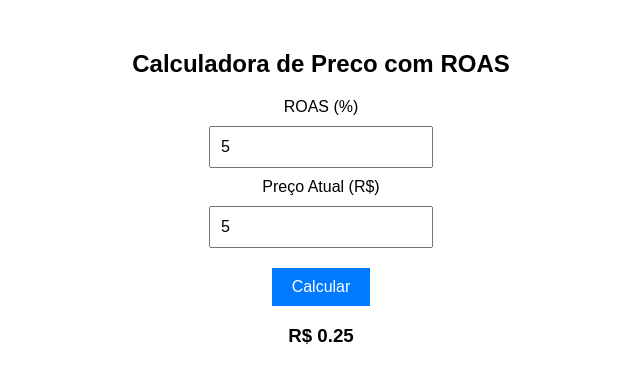
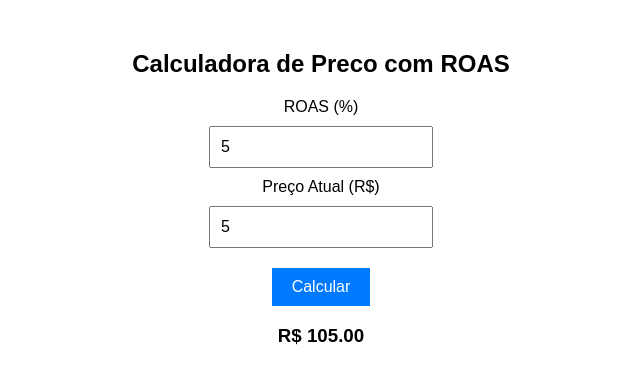
Before and after one commit to idealcooler/Calculadora-ROAS, a plain HTML site: page index.html in a window 1280 px wide. Both pictures are taken after typing "5", "5" into the empty fields and a click on the button "Calcular". Shown: the full height of the page, 319-959 px from the left. Drawn offline with Linux system fonts and the light colour scheme.

Commit message:
index.html

```diff
--- a/index.html
+++ b/index.html
@@ -55,8 +55,8 @@
                     return;
                 }
 
-                // Calculando o novo preço com a fórmula correta
-                let novoPreco = preco * (1 + (roas - 100) / 100);
+                // Fórmula corrigida
+                let novoPreco = preco / (1 - (100 / (roas + 100)));
 
                 // Exibe o novo preço com "R$"
                 document.getElementById("resultado").innerText = "R$ " + novoPreco.toFixed(2);
```
